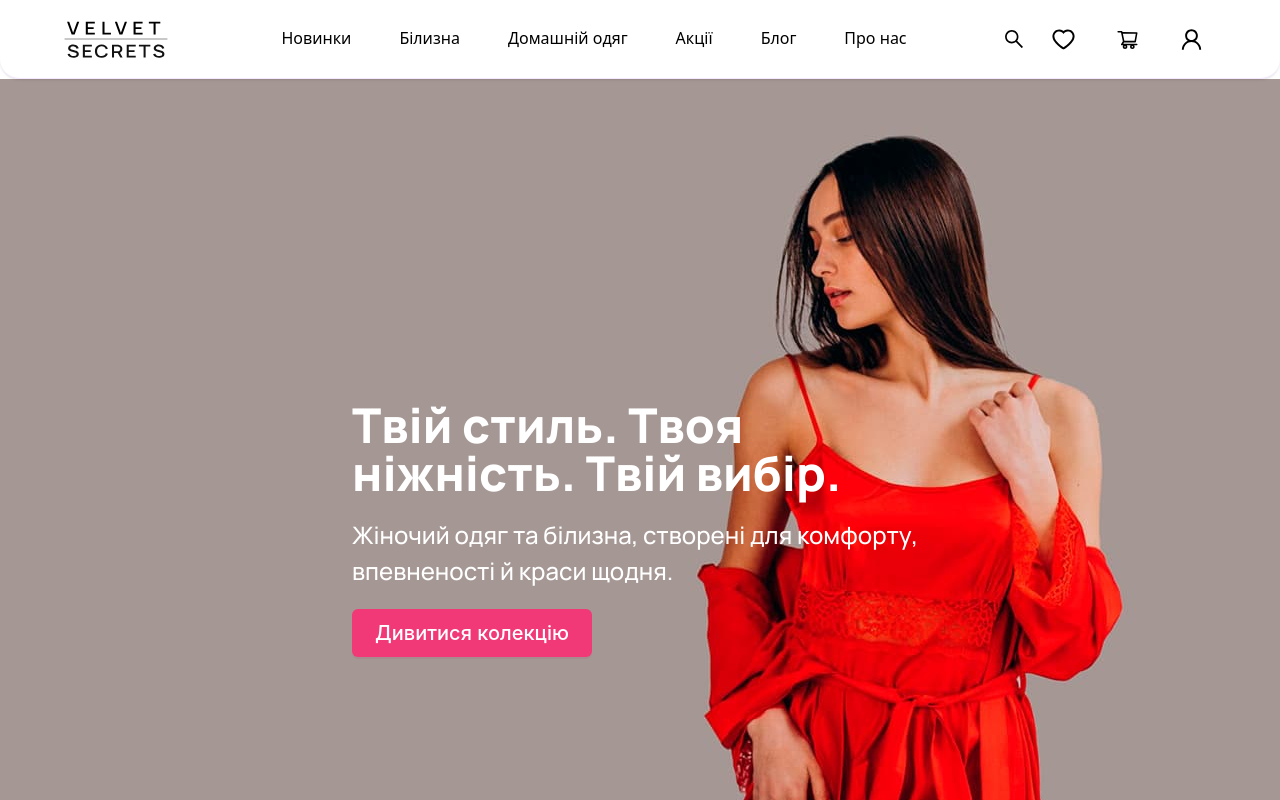
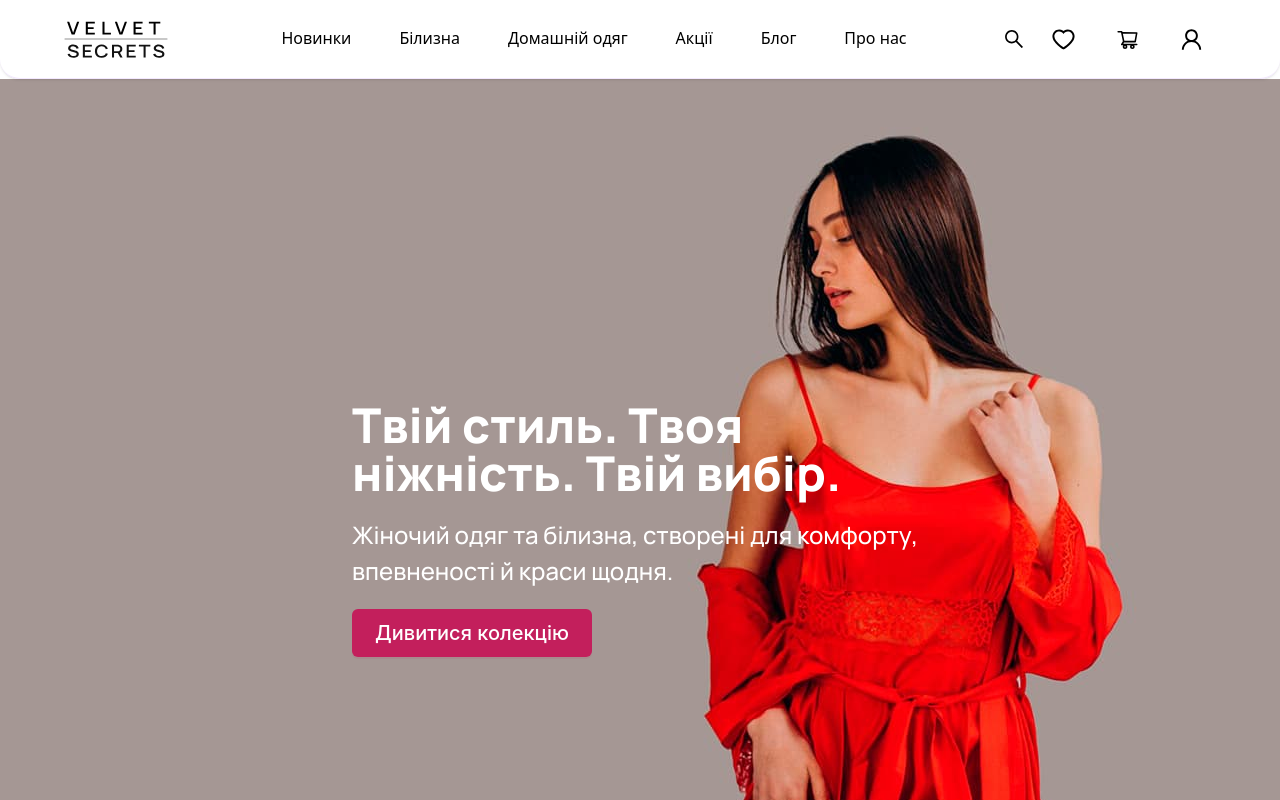
Before and after one commit to Den-web/Velvet.Secrets-online-shop, a React (Vite) app: page / in a window 1280 px wide. Shown: the top 800 px of the page. Built offline with nearby package versions, Linux system fonts and the light colour scheme.

Commit message:
Add custom pink5 color (#C31F5C) to Tailwind config, apply bg-pink5 and text-white classes; remove old color definitions from index.css

```diff
--- a/src/components/molecules/DressWithLoveCarousel.tsx
+++ b/src/components/molecules/DressWithLoveCarousel.tsx
@@ -42,7 +42,7 @@ const DressWithLoveCarousel: React.FC = () => {
               <BaseCarousel>{renderedSlides}</BaseCarousel>
             </div>
 
-            <Button className="w-[185px] h-[44px] px-[26px] py-[14px] flex flex-col justify-center items-center gap-2 text-base custom-btn-dressWithLove mx-auto lg:mx-0">
+            <Button className="custom-btn-dressWithLove bg-pink5 text-white w-[185px] h-[44px] px-[26px] py-[14px] flex flex-col justify-center items-center gap-2 text-base custom-btn-dressWithLove mx-auto lg:mx-0">
               {buttonText}
             </Button>
           </div>
--- a/src/components/molecules/HeroSlider.tsx
+++ b/src/components/molecules/HeroSlider.tsx
@@ -27,7 +27,7 @@ const HeroSlide: React.FC<HeroSlideProps> = ({ title, subtitle, desktop, tablet,
             </p>
           </div>
 
-          <Button className="custom-button-hero text-base lg:text-xl w-52 h-11 px-6 py-3 md:w-52 md:h-11 md:px-10 md:py-5 lg:w-60 lg:h-12 lg:px-10 lg:py-5">
+          <Button className="custom-button-hero text-base bg-pink5 text-white lg:text-xl w-52 h-11 px-6 py-3 md:w-52 md:h-11 md:px-10 md:py-5 lg:w-60 lg:h-12 lg:px-10 lg:py-5">
             Дивитися колекцію
           </Button>
         </div>
--- a/src/index.css
+++ b/src/index.css
@@ -69,13 +69,8 @@ body {
   box-sizing: border-box;
 }
 
-
-/* custom-button */
-
 .custom-button-hero,
 .custom-btn-dressWithLove {
-  background-color: #f23978 !important;
-  color: #ffffff !important;
   font-weight: 500;
   border: 1px solid transparent !important;
   box-shadow: 0 2px 0 0 rgba(195, 31, 92, 0.1) !important;
```
